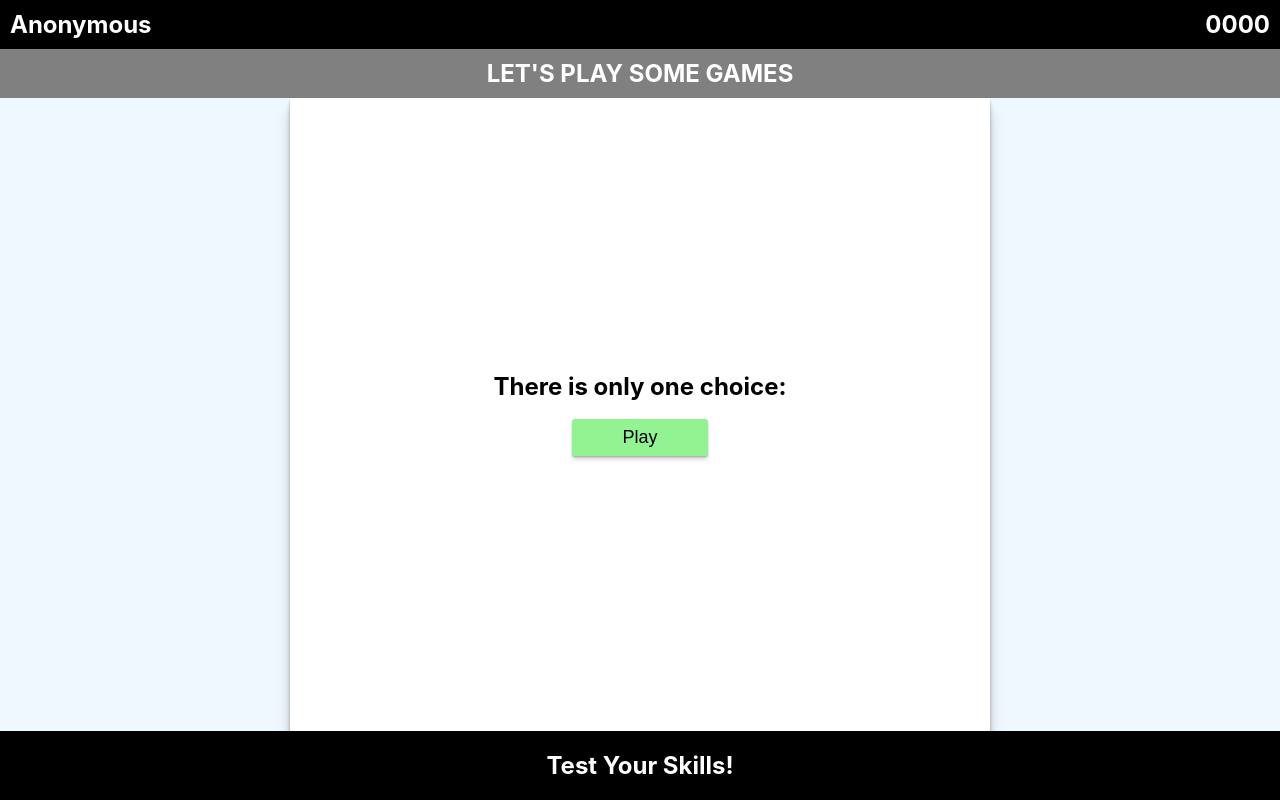
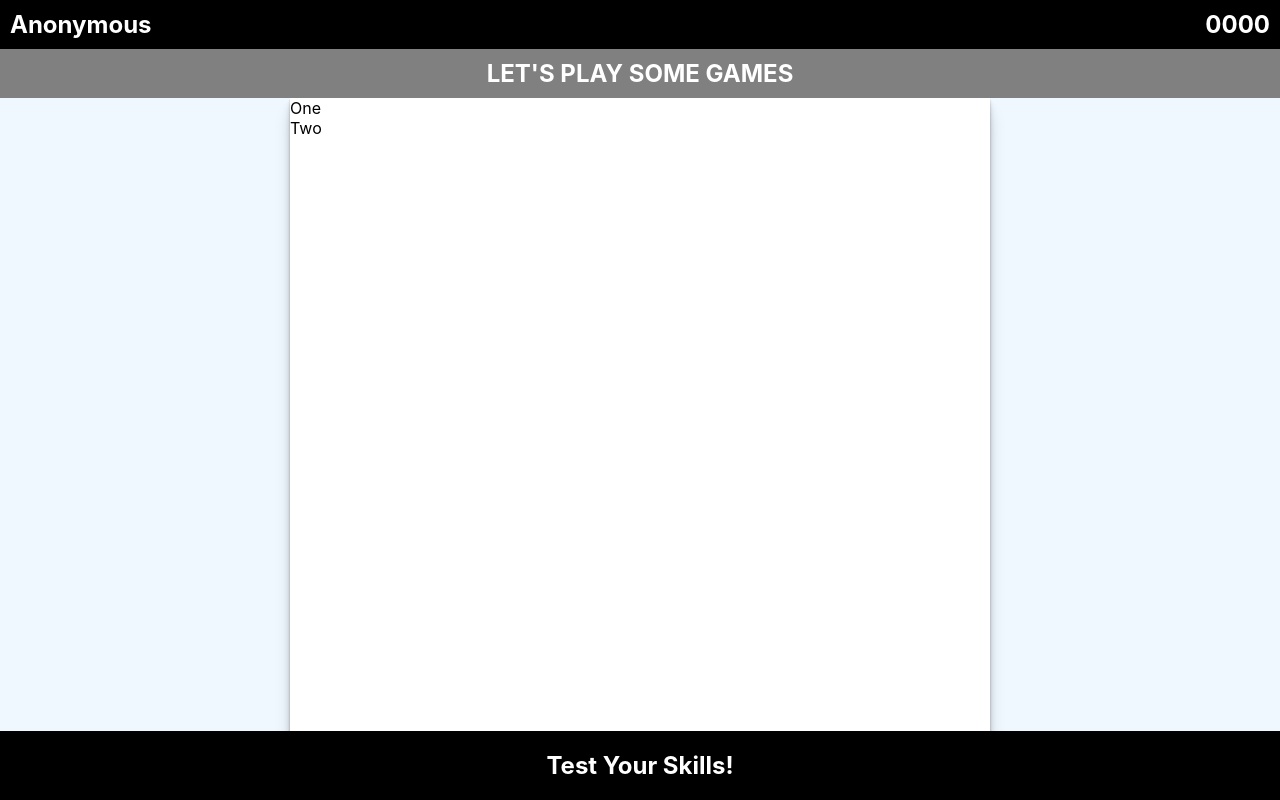
Before and after one commit to leavemydogalone/LetsPlaySomeGames, a React (Create React App) app: page / in a window 1280 px wide. Both pictures are taken after a click on the button "Play". Built offline with nearby package versions, Linux system fonts and the light colour scheme.

Commit message:
can navigate from menu to level select

```diff
--- a/src/components/GameController.tsx
+++ b/src/components/GameController.tsx
@@ -1,6 +1,6 @@
 import React, { useState, useEffect } from "react";
-
 import MainMenu from "../scenes/MainMenu";
+import LevelSelect from "../scenes/LevelSelect";
 import { Scene } from "../ts/enums";
 
 export default function GameController() {
@@ -16,7 +16,7 @@ export default function GameController() {
           setSceneComponent(<MainMenu setScene={setScene} />);
           break;
         case "LevelSelect":
-          setSceneComponent(<MainMenu setScene={setScene} />);
+          setSceneComponent(<LevelSelect />);
           break;
         default:
           break;
--- a/src/scenes/LevelSelect.tsx
+++ b/src/scenes/LevelSelect.tsx
@@ -2,5 +2,11 @@ import React from "react";
 import levelObjectsArray from "../data/levelObjects";
 
 export default function LevelSelect() {
-  return <div className="levelSelect"></div>;
+  return (
+    <div className="levelSelect">
+      {levelObjectsArray.map((levelObject) => (
+        <div className="levelSelectorBox">{levelObject.text}</div>
+      ))}
+    </div>
+  );
 }
--- a/src/scenes/MainMenu.tsx
+++ b/src/scenes/MainMenu.tsx
@@ -10,12 +10,7 @@ export default function MainMenu({ setScene }: Props) {
   return (
     <div className="mainMenu">
       <h2 className="title">There is only one choice:</h2>
-      <Button
-        text="Play"
-        handleClick={() => {
-          return;
-        }}
-      />
+      <Button text="Play" handleClick={() => setScene(Scene.LevelSelect)} />
     </div>
   );
 }
```
